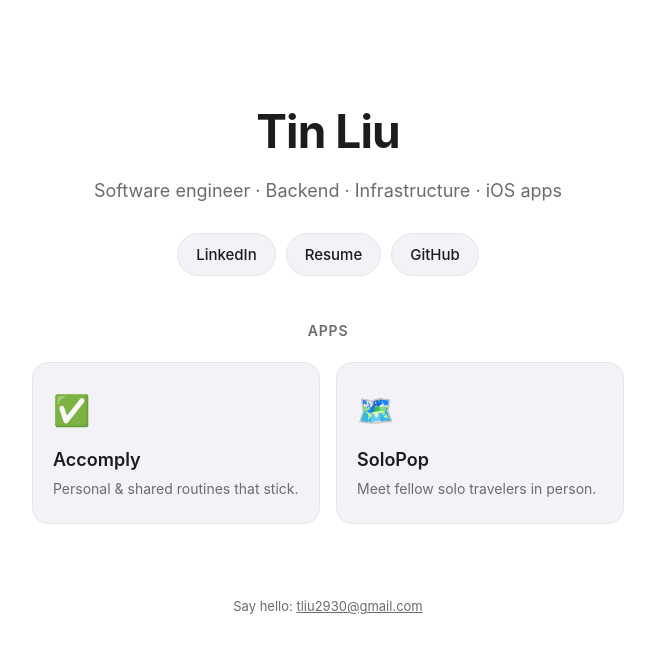
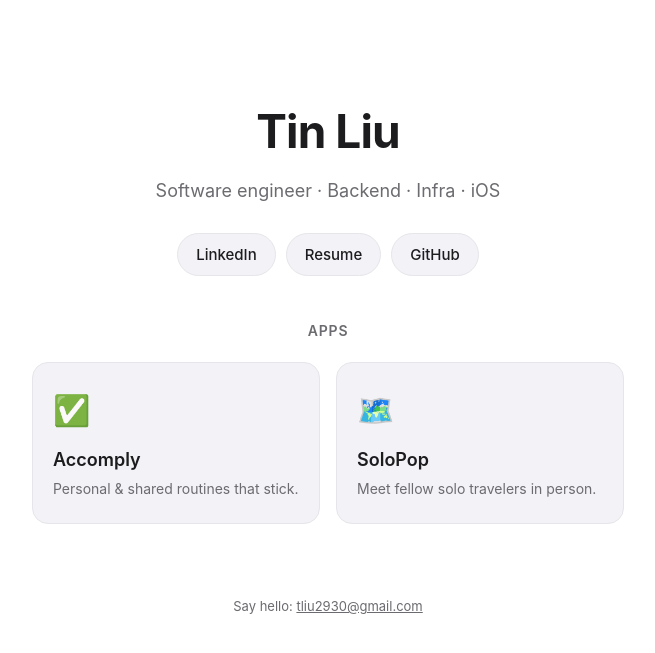
Before and after one commit to cs1384/cs1384.github.io, a Jekyll site: the page index.html, which Jekyll copies as it is, in a window 1280 px wide. Shown: the top 653 px of the page, without its empty margins (312-967 px from the left). Built offline with Jekyll 4.4.1, drawn with Linux system fonts in a browser that asks for light colours.

Commit message:
Homepage: shorten tagline (Backend / Infra / iOS)

```diff
--- a/index.html
+++ b/index.html
@@ -100,7 +100,7 @@
     <div class="container">
         <header class="hero">
             <h1 class="wordmark">Tin Liu</h1>
-            <p class="tagline">Software engineer &middot; Backend &middot; Infrastructure &middot; iOS apps</p>
+            <p class="tagline">Software engineer &middot; Backend &middot; Infra &middot; iOS</p>
             <nav class="social">
                 <a href="https://www.linkedin.com/in/ytl264" target="_blank" rel="noopener">LinkedIn</a>
                 <a href="/resume.pdf" target="_blank" rel="noopener">Resume</a>
```
